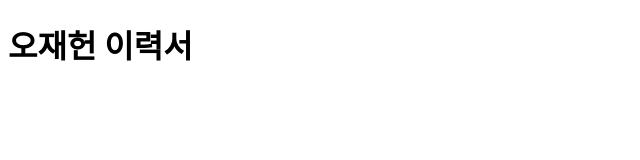
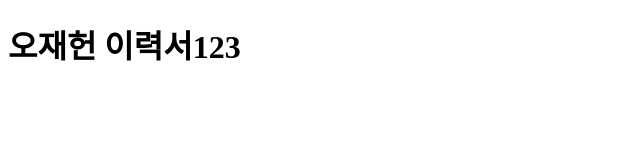
Before and after one commit to ojh94/resume, a plain HTML site: page index.html in a window 1280 px wide. Shown: the full height of the page, 0-640 px from the left. Drawn offline with Linux system fonts and the light colour scheme.

Commit message:
index수정

```diff
--- a/index.html
+++ b/index.html
@@ -6,6 +6,6 @@
   <title>이력서</title>
 </head>
 <body>
-  <h1>오재헌 이력서</h1>
+  <h1>오재헌 이력서123</h1>
 </body>
 </html>
```
